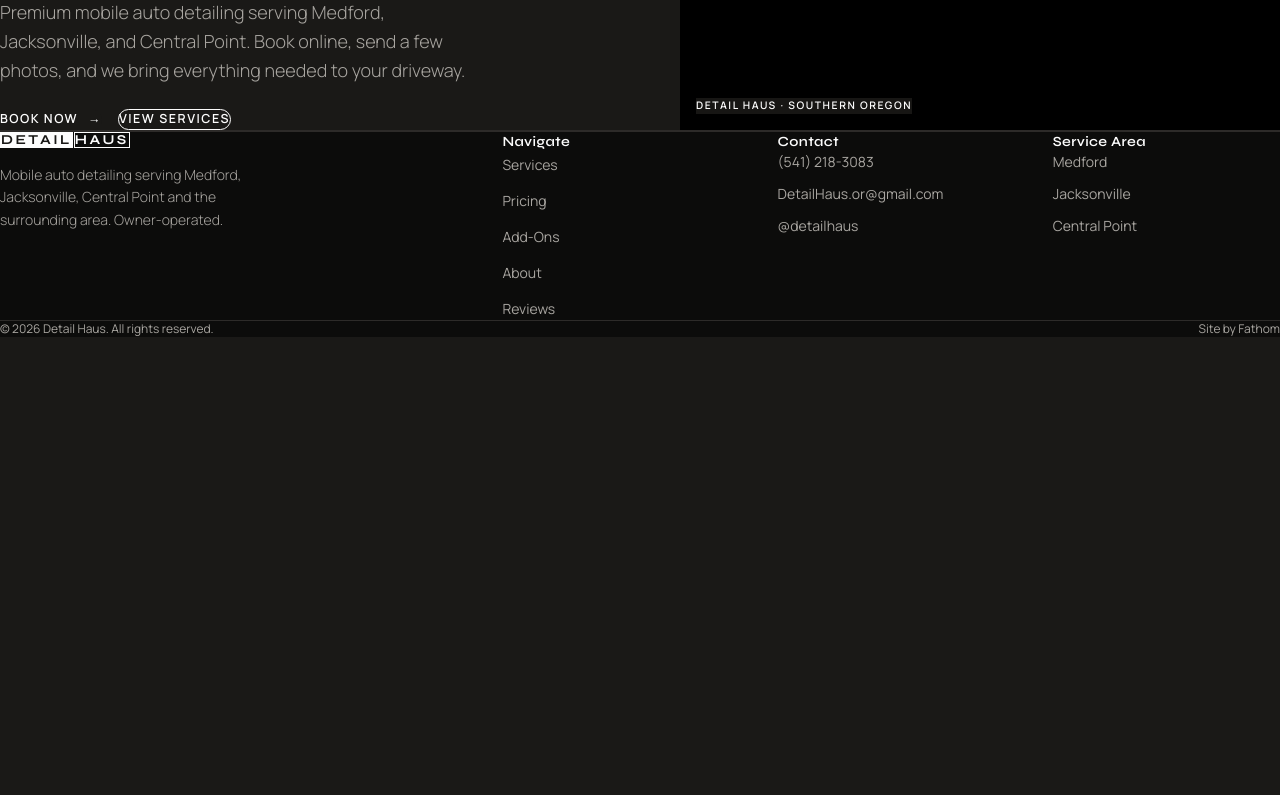
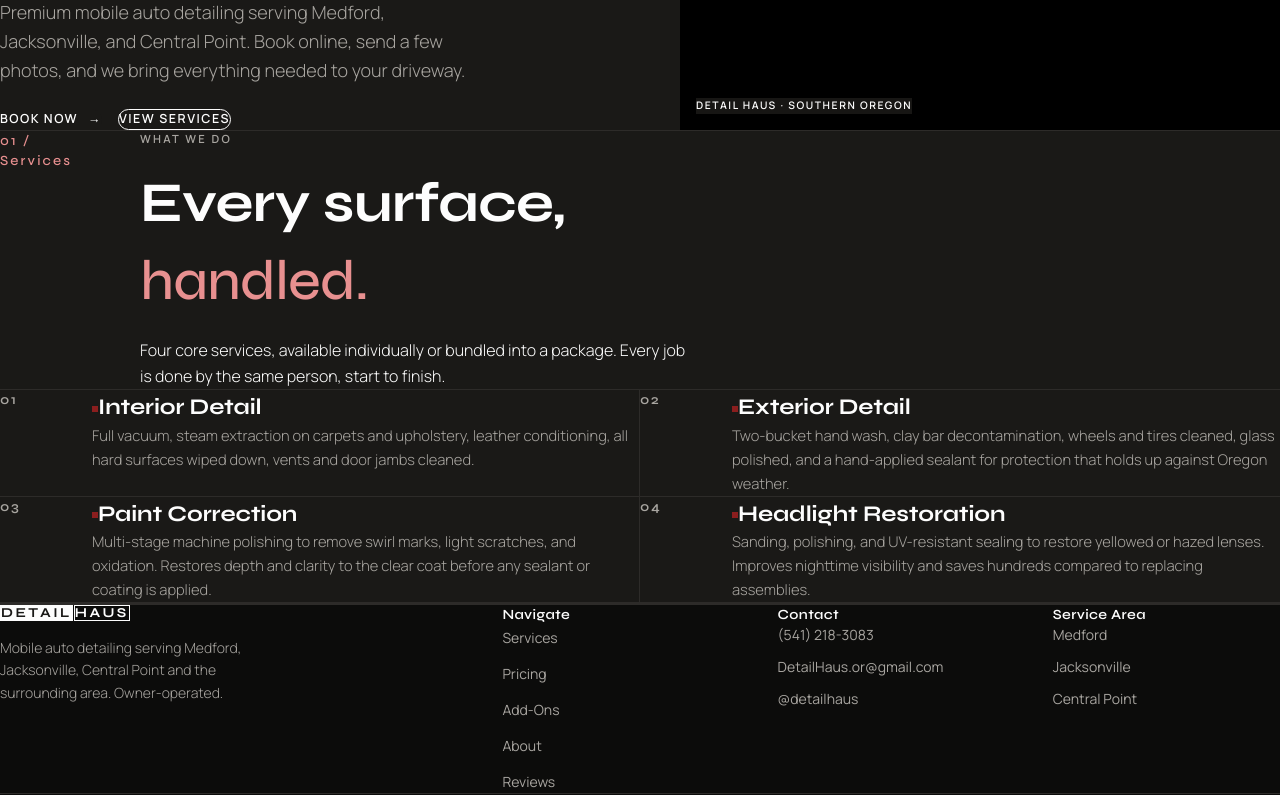
Before and after one commit to ryanwittmers/client-detail-haus, a Next.js app in the folder detail-haus-site/: page / in a window 1280 px wide. Shown: the part 620-1415 px from the top of the page. Before the commit the page ends 957 px from the top, so only its background shows below. Built offline with nearby package versions, Linux system fonts and the light colour scheme.

Commit message:
feat: add services section
Co-Authored-By: Claude Sonnet 4.6 <noreply@anthropic.com>

```diff
--- a/detail-haus-site/app/page.tsx
+++ b/detail-haus-site/app/page.tsx
@@ -1,10 +1,12 @@
 // app/page.tsx
-import { Hero } from '@/components/sections/Hero'
+import { Hero }     from '@/components/sections/Hero'
+import { Services } from '@/components/sections/Services'
 
 export default function Home() {
   return (
     <main>
       <Hero />
+      <Services />
     </main>
   )
 }
--- /dev/null
+++ b/detail-haus-site/components/sections/Services.tsx
@@ -0,0 +1,44 @@
+// components/sections/Services.tsx
+import { SectionHead } from '@/components/ui/SectionHead'
+import { Reveal } from '@/components/ui/Reveal'
+import { SERVICES } from '@/data/services'
+
+export function Services() {
+  return (
+    <section id="services" className="pb-24 border-b border-charcoal bg-ink">
+      <div className="max-w-[1320px] mx-auto px-10">
+        <Reveal>
+          <SectionHead
+            index="01 / Services"
+            label="What We Do"
+            title={<>Every surface,<br /><em>handled.</em></>}
+            description="Four core services, available individually or bundled into a package. Every job is done by the same person, start to finish."
+            light
+          />
+        </Reveal>
+        <Reveal>
+          <div className="grid grid-cols-1 md:grid-cols-2 border-t border-charcoal">
+            {SERVICES.map((service, i) => (
+              <div
+                key={service.index}
+                className={`py-10 grid grid-cols-[60px_1fr] gap-8 border-b border-charcoal
+                  ${i % 2 === 0 ? 'md:pr-10 md:border-r md:border-r-charcoal' : 'md:pl-10'}`}
+              >
+                <div className="font-display font-semibold text-[0.85rem] text-stone tracking-[0.12em]">
+                  {service.index}
+                </div>
+                <div>
+                  <h3 className="font-display font-bold text-[1.4rem] mb-3 text-white tracking-[-0.005em]">
+                    <span className="inline-block w-1.5 h-1.5 bg-[var(--accent)] mr-2 align-middle" />
+                    {service.name}
+                  </h3>
+                  <p className="text-[0.92rem] leading-relaxed text-stone font-light">{service.description}</p>
+                </div>
+              </div>
+            ))}
+          </div>
+        </Reveal>
+      </div>
+    </section>
+  )
+}
```
